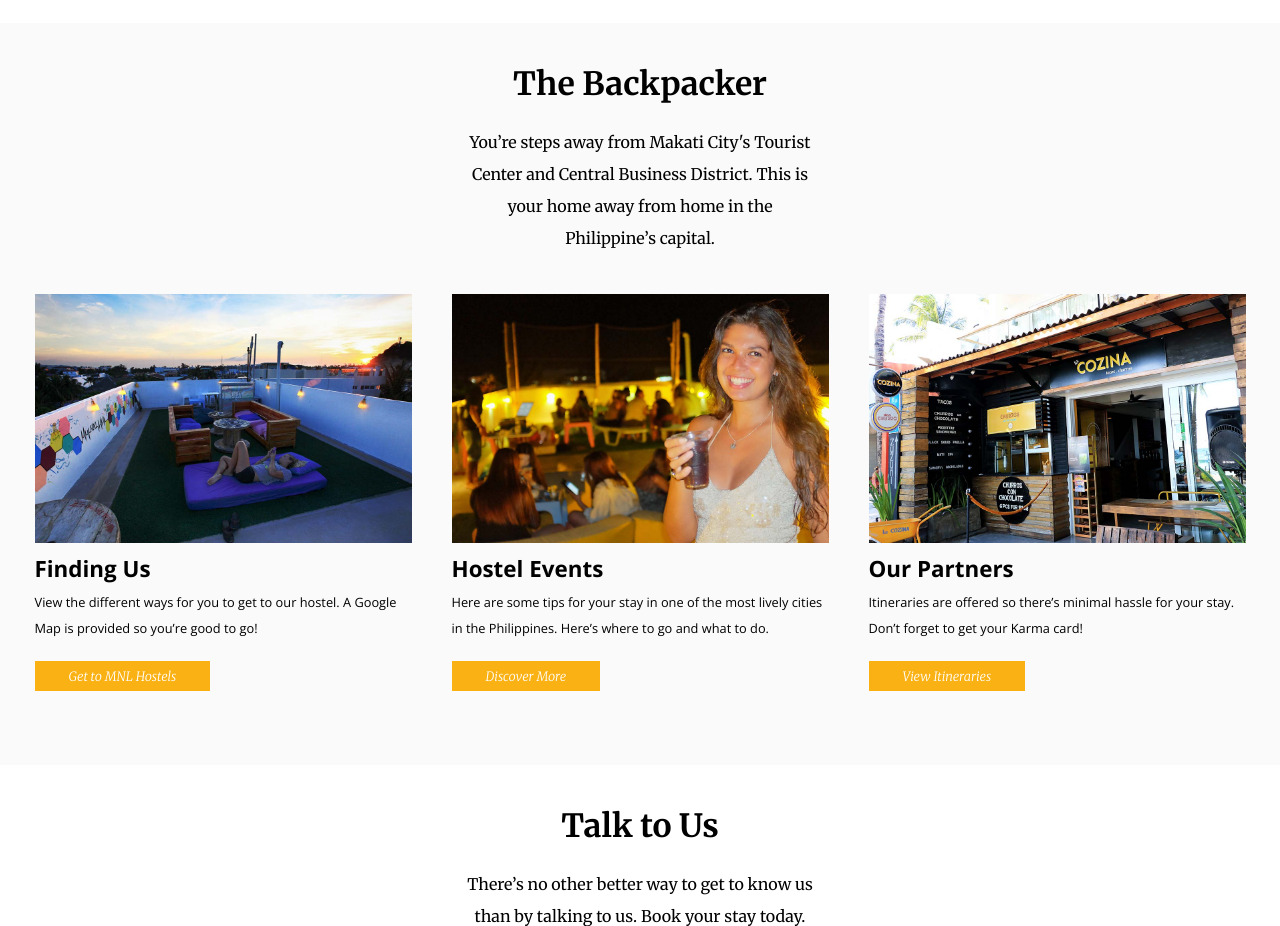
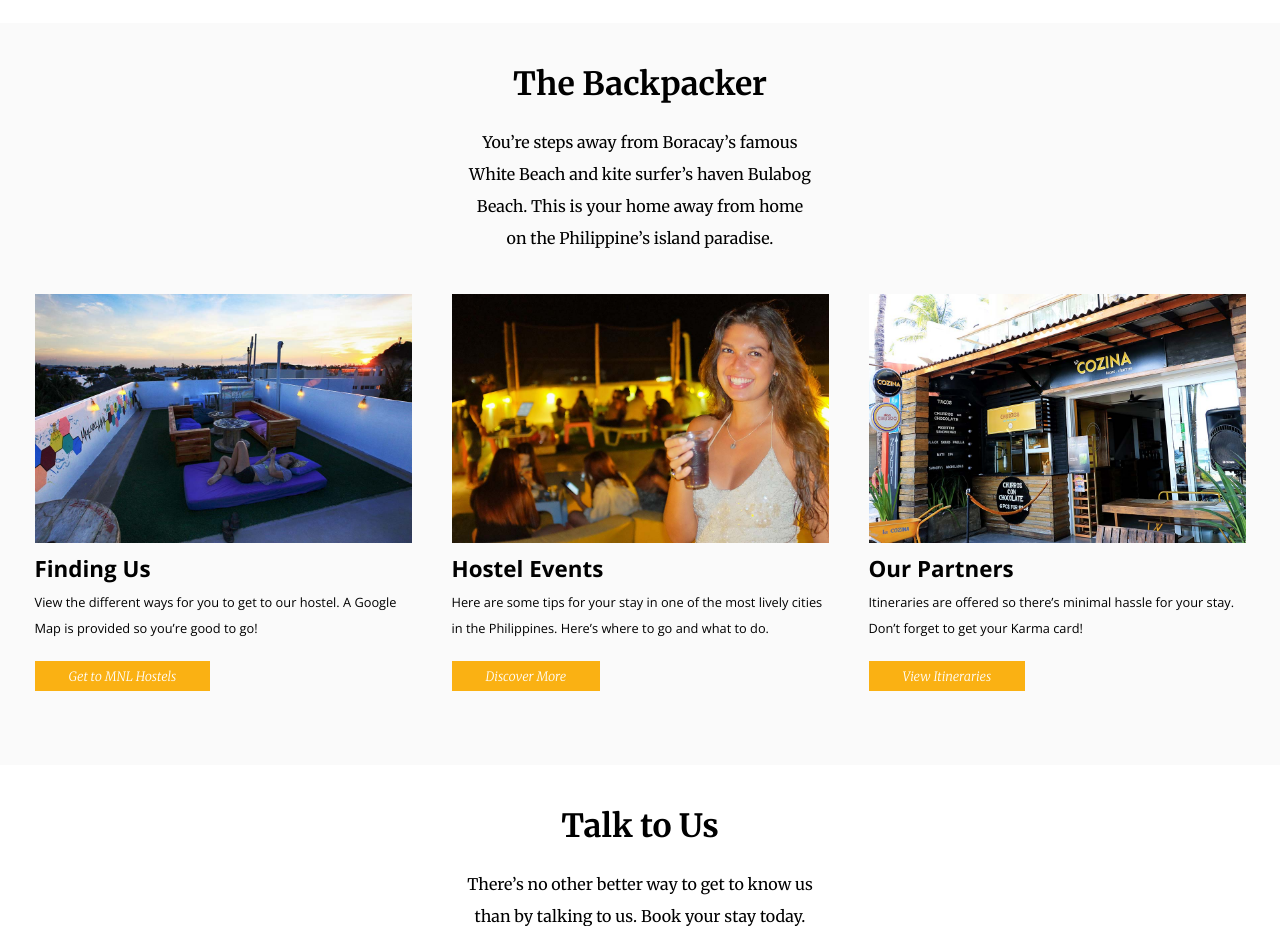
Before and after one commit to alexiscollado/boracayhostels, a plain HTML site: page index.html in a window 1280 px wide. Shown: the part 1560-2486 px from the top of the page. Drawn offline with nearby package versions, Linux system fonts and the light colour scheme.

Commit message:
fixed backpacker text

```diff
--- a/index.html
+++ b/index.html
@@ -71,8 +71,7 @@
 
 	<section class="thebackpacker -grey">
 		<h1 class="heading ">The Backpacker</h1>
-		<p class="subheading -desc">You’re steps away from Makati City's Tourist Center and Central Business District. This is your home away from home in the Philippine’s capital.
-		</p>
+		<p class="subheading -desc">You’re steps away from Boracay’s famous White Beach and kite surfer’s haven Bulabog Beach. This is your home away from home on the Philippine’s island paradise.</p>
 
 		<div class="wrapper-column">
 
```
Also changed, not shown: awards.html (+1 -2 lines), booknow.html (+3 -1 lines), facilities.html (+1 -2 lines), findus.html (+1 -1 lines), makatilife.html (+1 -2 lines), staff.html (+1 -2 lines), travelassistance.html (+1 -2 lines).
